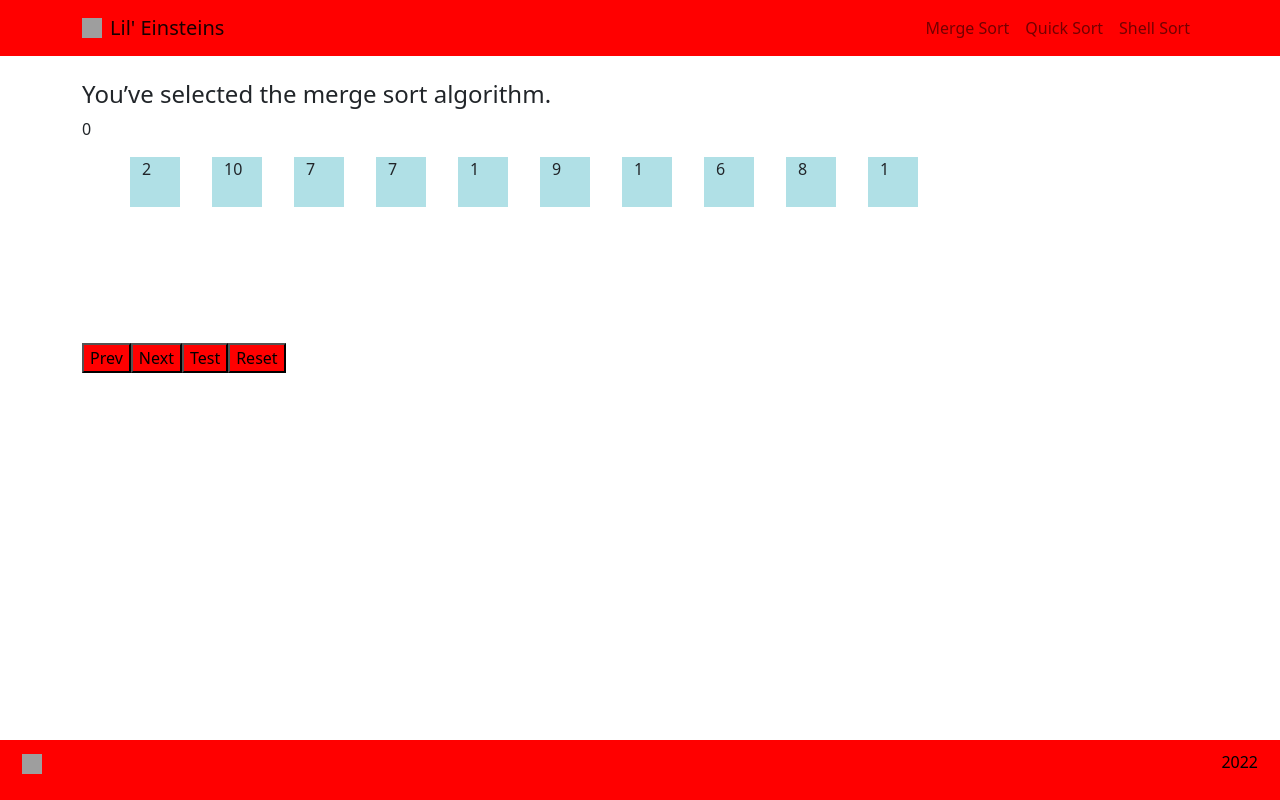
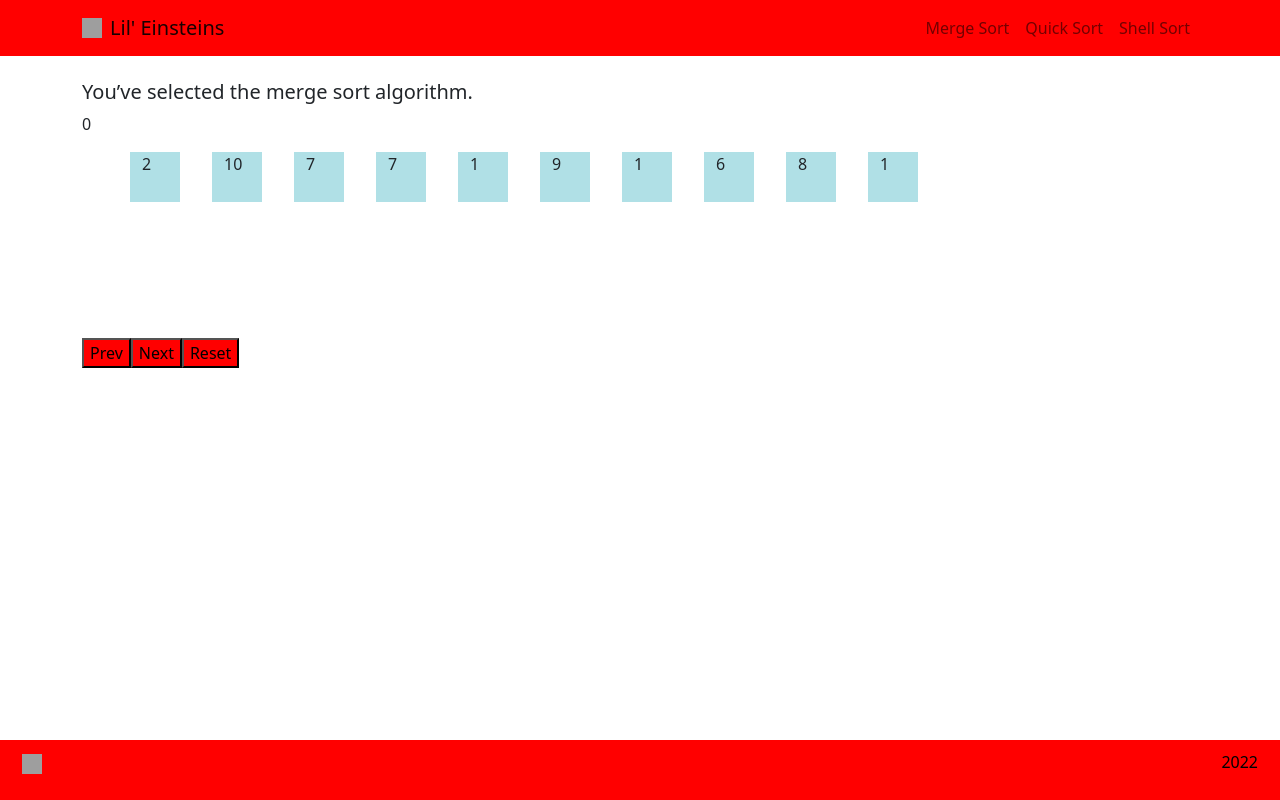
Before and after one commit to ShaimaaAliECE/se3350_project-group-33, a React (Create React App) app in the folder lil-einsteins/: page / in a window 1280 px wide. Built offline with nearby package versions, Linux system fonts and the light colour scheme; grey boxes are pictures that could not be loaded.

Commit message:
making sure everything is up to date for the call

```diff
--- a/lil-einsteins/src/components/TutorialComponent.js
+++ b/lil-einsteins/src/components/TutorialComponent.js
@@ -7,14 +7,6 @@ import {Container} from "react-bootstrap";
 
 
 function Tutorial () {
-
-    // state = {
-    //     layer1 : {tutorialText: null},
-    //     layer2 : {tutorialText: "This algorithm works by dividing the full list of values into two equally sized sublists."},
-    //     layer3 : {tutorialText: null},
-    //     layer4 : {tutorialText: null},
-    //     layer5 : {tutorialText: null},
-    // };
 
     const[tutorialText, setTutorialText] = useState("You’ve selected the merge sort algorithm.")
     const[step, setStep] = useState(0);
@@ -30,28 +22,51 @@ function Tutorial () {
 
     useEffect(() => {
         switch(step){
-
-            case 0:
+            default:
                 setTutorialText("You’ve selected the merge sort algorithm.");
                 setLayer2(false);
                 setLayer3(false);
                 setLayer4(false);
                 setLayer5(false);
+                setStep(0);
                 break;
 
             case 1:
                 setTutorialText("This algorithm works by dividing the full list of values into two equally sized sublists.");
                 setLayer2(true);
                 break;
-                //
+
             case 2:
                 setTutorialText("Then the left sublist is further divided until it only contains one value.")
                 setLayer3(true);
                 setLayer4(true);
                 setLayer5(true);
                 break;
-            // default:
-            //     setLayer2(false);
+
+            case 3:
+                setTutorialText("Do this with all the solo values on the left side.")
+                break;
+
+            case 4:
+                setTutorialText("Then merge the arrays of size 2. This is done by checking which of the two arrays has the smaller first value. The smallest value is added to the new array.")
+                break;
+
+            case 5:
+                setTutorialText("This process is repeated until the new array contains all the values from the two smaller ones.")
+                break;
+
+            case 6:
+                setTutorialText("Then merge the arrays of size 2. This is done by checking which of the two arrays has the smaller first value. The smallest value is added to the new array.")
+                break;
+
+            case 7:
+                setTutorialText("Once the entire left side is done, you can begin the process over again to sort the right side.")
+                break;
+
+            case 8:
+                setTutorialText("Once the left and right side are sorted, perform one final combination of the two arrays to form the final sorted array. ")
+                break;
+
         }
     });
 
@@ -60,7 +75,7 @@ function Tutorial () {
             <div className="container">
 
                 <div className="tutorialText">
-                    <h4>{tutorialText}</h4>
+                    <h5>{tutorialText}</h5>
                 </div>
 
                 <div><p>{step}</p></div>
@@ -299,14 +314,11 @@ function Tutorial () {
                 </div>
 
                 <br></br>
-                <button className="prevBtn" onClick ={() => setLayer2(false)}>
+                <button className="prevBtn" onClick ={() => setStep(step - 1)}>
                     Prev
                 </button>
-                <button className="nextBtn" onClick={() => setLayer2(true)}>
+                <button className="nextBtn" onClick ={() => setStep(step + 1)}>
                     Next
-                </button>
-                <button className="prevBtn" onClick ={() => setStep(step + 1)}>
-                    Test
                 </button>
                 <button className="prevBtn" onClick ={() => setStep(0)}>
                     Reset
```
